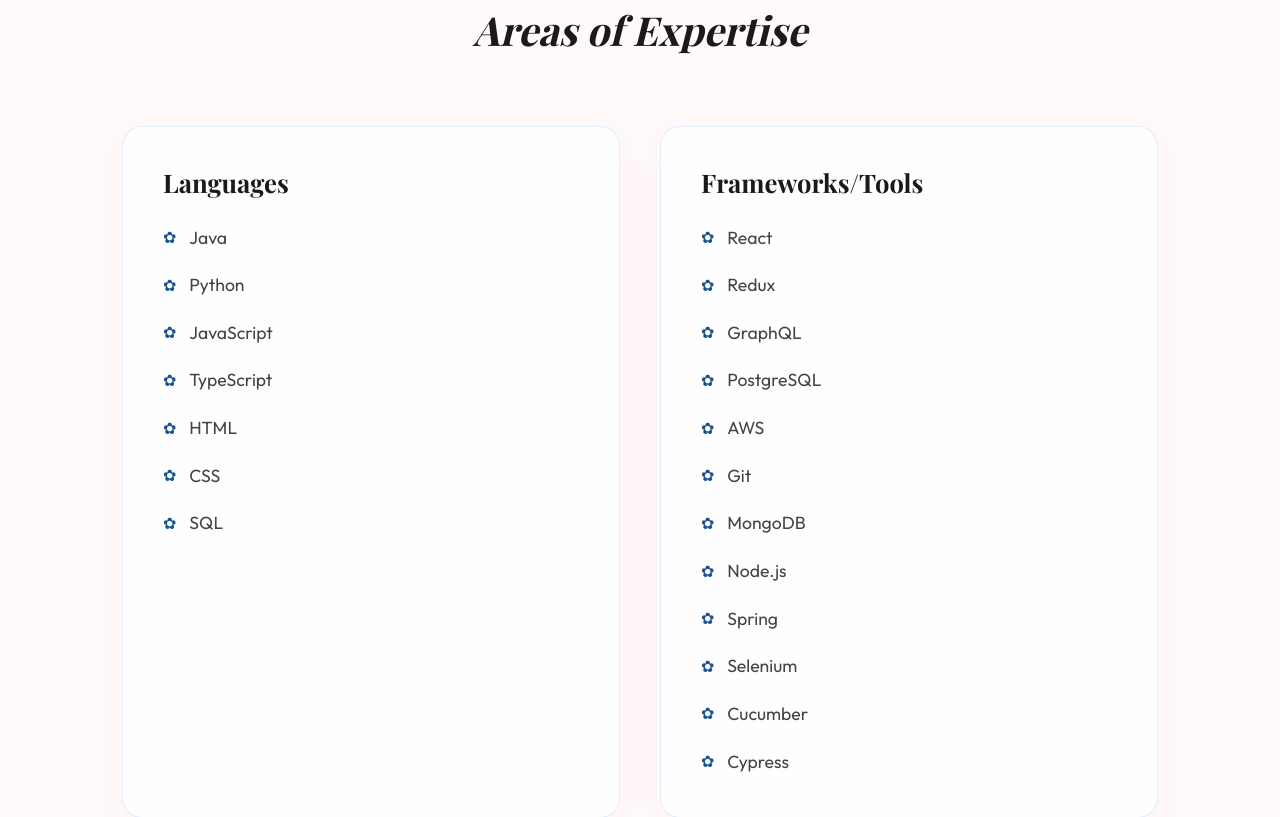
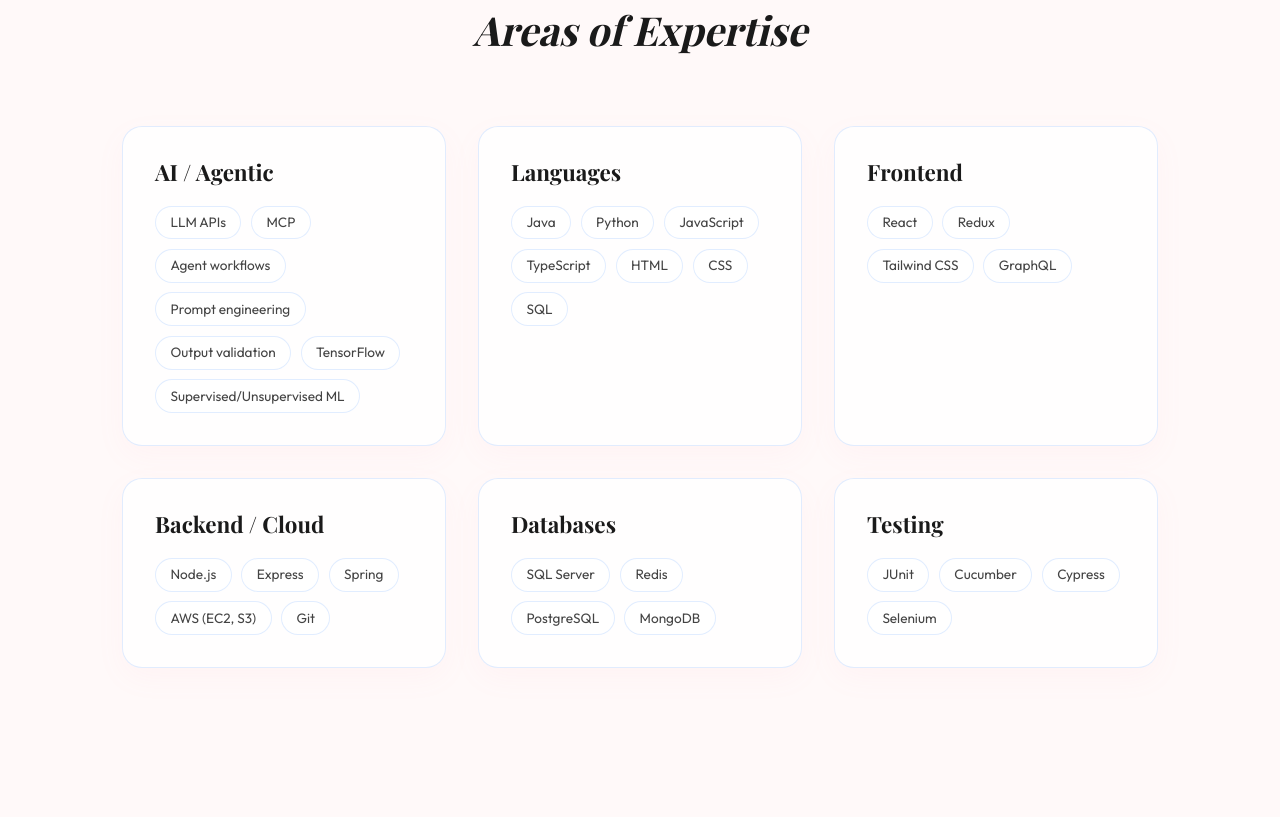
Before and after one commit to cindyylim/cindyylim.github.io, a Next.js app: page / in a window 1280 px wide. Shown: the part 903-1720 px from the top of the page. Built offline with nearby package versions, Linux system fonts and the light colour scheme; a web font is replaced by a local one.

Commit message:
Changing the skills section to be separated lists. Reordered projects list

```diff
--- a/src/components/Hero.jsx
+++ b/src/components/Hero.jsx
@@ -1,6 +1,8 @@
 import React from 'react';
 
 const Hero = () => {
+    const headlineTags = ['AI / Agents', 'Full Stack', 'React / Node', 'AWS'];
+
     const styles = {
         hero: {
             height: '100vh',
@@ -40,31 +42,24 @@
             marginTop: '0.5rem',
             letterSpacing: '4px',
         },
-        description: {
-            maxWidth: '650px',
-            fontSize: '1.3rem', /* Increased from 1.2rem */
-            color: 'var(--text-secondary)',
-            marginBottom: '2.5rem',
-            fontWeight: '400', /* Increased from 300 for better contrast */
-        },
-        featured: {
+        tags: {
             display: 'flex',
-            gap: '1.5rem',
-            marginTop: '4rem',
-            fontSize: '0.8rem',
-            fontFamily: 'var(--font-sans)',
-            color: 'var(--text-secondary)',
-            opacity: 0.8,
-            alignItems: 'center',
+            flexWrap: 'wrap',
+            justifyContent: 'center',
+            gap: '0.75rem',
+            maxWidth: '600px',
+            marginTop: '0.5rem',
         },
         tag: {
             border: '1px solid var(--border-color)',
-            padding: '0.3rem 1rem',
+            padding: '0.45rem 1.1rem',
             borderRadius: '100px',
             background: 'var(--glass-bg)',
-            color: 'var(--accent-blue)',
-            fontSize: '0.7rem',
+            color: 'var(--accent-blue-dark)',
+            fontSize: '0.8rem',
             fontWeight: '500',
+            fontFamily: 'var(--font-sans)',
+            letterSpacing: '0.5px',
         }
     };
 
@@ -80,8 +75,13 @@
                 CINDY<br />
                 <span style={styles.highlight}>FULL STACK ENGINEER</span>
             </h1>
-            <p style={styles.description}>
-            </p>
+            <div style={styles.tags} aria-label="Core expertise">
+                {headlineTags.map((tag) => (
+                    <span key={tag} style={styles.tag}>
+                        {tag}
+                    </span>
+                ))}
+            </div>
         </section>
     );
 };
--- a/src/components/Skills.jsx
+++ b/src/components/Skills.jsx
@@ -3,13 +3,37 @@
 const Skills = () => {
     const skillCategories = [
         {
+            title: 'AI / Agentic',
+            skills: [
+                'LLM APIs',
+                'MCP',
+                'Agent workflows',
+                'Prompt engineering',
+                'Output validation',
+                'TensorFlow',
+                'Supervised/Unsupervised ML',
+            ],
+        },
+        {
             title: 'Languages',
             skills: ['Java', 'Python', 'JavaScript', 'TypeScript', 'HTML', 'CSS', 'SQL'],
         },
         {
-            title: 'Frameworks/Tools',
-            skills: ['React', 'Redux', 'GraphQL', 'PostgreSQL', 'AWS', 'Git', 'MongoDB', 'Node.js', 'Spring', 'Selenium', 'Cucumber', 'Cypress'],
-        }
+            title: 'Frontend',
+            skills: ['React', 'Redux', 'Tailwind CSS', 'GraphQL'],
+        },
+        {
+            title: 'Backend / Cloud',
+            skills: ['Node.js', 'Express', 'Spring', 'AWS (EC2, S3)', 'Git'],
+        },
+        {
+            title: 'Databases',
+            skills: ['SQL Server', 'Redis', 'PostgreSQL', 'MongoDB'],
+        },
+        {
+            title: 'Testing',
+            skills: ['JUnit', 'Cucumber', 'Cypress', 'Selenium'],
+        },
     ];
 
     const styles = {
@@ -39,47 +63,40 @@
         },
         grid: {
             display: 'grid',
-            gridTemplateColumns: 'repeat(auto-fit, minmax(320px, 1fr))',
-            gap: '2.5rem',
+            gridTemplateColumns: 'repeat(auto-fit, minmax(280px, 1fr))',
+            gap: '2rem',
         },
         card: {
             backgroundColor: 'var(--glass-bg)',
             border: '1px solid var(--border-color)',
-            padding: '2.5rem',
+            padding: '2rem',
             borderRadius: 'var(--radius)',
             transition: 'var(--transition)',
             boxShadow: '0 10px 30px rgba(255, 143, 163, 0.05)',
         },
-        cardIcon: {
-            fontSize: '2.5rem',
-            marginBottom: '1.5rem',
-            display: 'block',
-        },
         cardTitle: {
-            fontSize: '1.6rem', /* Increased from 1.4rem */
+            fontSize: '1.4rem',
             fontFamily: 'var(--font-serif)',
             fontWeight: '700',
-            marginBottom: '1.5rem',
+            marginBottom: '1.25rem',
             color: 'var(--text-primary)',
         },
-        list: {
-            display: 'grid',
-            gridTemplateColumns: '1fr',
-            gap: '1rem',
+        tags: {
+            display: 'flex',
+            flexWrap: 'wrap',
+            gap: '0.6rem',
         },
-        item: {
-            fontSize: '1.1rem', /* Increased from 1rem */
+        tag: {
+            border: '1px solid var(--border-color)',
+            padding: '0.4rem 0.9rem',
+            borderRadius: '100px',
+            background: 'rgba(255, 255, 255, 0.6)',
             color: 'var(--text-secondary)',
-            display: 'flex',
-            alignItems: 'center',
-            gap: '0.8rem',
+            fontSize: '0.85rem',
+            fontWeight: '500',
             fontFamily: 'var(--font-sans)',
-            fontWeight: '400', /* Increased from 300 for better presence */
+            lineHeight: 1.4,
         },
-        bullet: {
-            color: 'var(--accent-blue-dark)',
-            fontSize: '1rem',
-        }
     };
 
     return (
@@ -90,16 +107,16 @@
             </div>
 
             <div style={styles.grid}>
-                {skillCategories.map((cat, idx) => (
-                    <div key={idx} style={styles.card} className="skill-card">
+                {skillCategories.map((cat) => (
+                    <div key={cat.title} style={styles.card} className="skill-card">
                         <h3 style={styles.cardTitle}>{cat.title}</h3>
-                        <ul style={styles.list}>
-                            {cat.skills.map((skill, sIdx) => (
-                                <li key={sIdx} style={styles.item}>
-                                    <span style={styles.bullet}>✿</span> {skill}
-                                </li>
+                        <div style={styles.tags}>
+                            {cat.skills.map((skill) => (
+                                <span key={skill} style={styles.tag}>
+                                    {skill}
+                                </span>
                             ))}
-                        </ul>
+                        </div>
                     </div>
                 ))}
             </div>
--- a/src/data/projects.js
+++ b/src/data/projects.js
@@ -20,6 +20,77 @@
         ],
         link: 'https://languagelearningapp-z0ca.onrender.com/login',
         github: 'https://github.com/cindyylim/LanguageLearningApp/tree/main'
+    },
+    {
+        id: 'file-sync-app',
+        title: 'File sync app',
+        description: 'A file sync app that allows users to sync their files to the cloud and access them from any device.',
+        detailedDescription: 'A full stack file synchronization application with AWS S3 storage and MongoDB Change Data Capture (CDC) for real-time cross-device sync.',
+        tags: ['React', 'JavaScript', 'Node.js', 'Express', 'MongoDB', 'JWT', 'Socket.io', 'AWS S3'],
+        image: '/images/file-sync-app-dashboard.png',
+        images: [
+            '/images/file-sync-app-login.png',
+            '/images/file-sync-app-dashboard.png',
+        ],
+        github: 'https://github.com/cindyylim/FileShareApp'
+    },
+    {
+        id: 'ticket-system',
+        title: 'TicketHub',
+        description: 'A full stack ticket booking system with distributed locking, Redis caching, Server-Sent Events (SSE) for real-time updates, and a virtual waiting queue to handle high traffic.',
+        detailedDescription: 'TicketHub is a full stack event ticket booking platform built to handle high-traffic booking scenarios. It uses Redis distributed locking to prevent double-booking, Redis caching for fast data access, Server-Sent Events (SSE) for real-time seat availability updates, and a virtual FIFO queue to protect backend services under load. The frontend features a modern, responsive UI with interactive seat maps and live updates, while the backend exposes a RESTful API for bookings and user auth. The tech stack includes Node.js, Express, TypeScript, MongoDB, Redis, BullMQ, React, TypeScript, Vite, and JWT auth.',
+        tags: ['React', 'TypeScript', 'Node.js', 'Express', 'MongoDB', 'Redis', 'BullMQ', 'SSE', 'Vite', 'JWT'],
+        image: '/images/tickethub.png',
+        images: [
+            '/images/tickethub-login.png',
+            '/images/tickethub-dashboard.png',
+            '/images/tickethub-event.png',
+            '/images/tickethub-seats.png',
+            '/images/tickethub-waiting-queue.png',
+            '/images/tickethub-purchase-ticket.png',
+            '/images/tickethub-my-ticket.png',
+        ],
+        github: 'https://github.com/cindyylim/ticket-system'
+    },
+    {
+        id: 'mcp-pr-workflow-server',
+        title: 'MCP PR Workflow Server',
+        description: 'An MCP server that streamlines GitHub PR workflows, monitors CI/CD, and notifies teams via Slack.',
+        detailedDescription: 'The MCP PR Workflow Server is a TypeScript-based Model Context Protocol (MCP) server designed to enhance developer productivity by automating routine PR tasks. It provides tools for PR analysis, template suggestions, CI/CD monitoring with GitHub Actions, and integration with Slack for real-time notifications. It enables AI assistants like Claude to intelligently interact with GitHub repositories, helping teams maintain high-quality code and efficient communication.',
+        tags: ['TypeScript', 'Node.js', 'MCP', 'GitHub API', 'Slack API', 'CI/CD', 'Automation'],
+        image: '/images/mcp-pr-workflow-server.png',
+        images: [
+            '/images/mcp-pr-workflow-server.png',
+            '/images/MCP-Server-1.png',
+            '/images/MCP-Server-2.png',
+            '/images/MCP-Server-3.png',
+            '/images/MCP-Server-4.png',
+            '/images/MCP-Server-5.png',
+            '/images/MCP-Server-6.png',
+            '/images/MCP-Server-7.png',
+            '/images/MCP-Server-8.png',
+        ],
+        github: 'https://github.com/cindyylim/MCP-PR-Workflow-Server'
+    },
+    {
+        id: 'goodreads-clone',
+        title: 'Social book platform',
+        description: "This is a scalable social book platform inspired by Goodreads, built with a Node.js/Express backend and a React/Next.js frontend. It enables users to discover books, track their reading (e.g., Want to Read, Currently Reading, Read), connect with friends, and join book clubs or discussions—all with user authentication and community features.",
+        detailedDescription: 'This is a full stack web application that recreates core Goodreads functionality, allowing users to discover books, track their reading progress, and engage with a community of readers. Built with a React/Next.js frontend and a Node.js/Express backend, the app supports user authentication, book search, and reading lists. This project highlights modern full stack development, RESTful API design, and scalable application architecture.',
+        tags: ['React', 'TypeScript', 'Node.js', 'Express', 'MongoDB', 'JWT', 'Next.js'],
+        image: '/images/book-catalog.png',
+        images: [
+            '/images/login-page.png',
+            '/images/discover-next-book.png',
+            '/images/book-catalog.png',
+            '/images/my-bookshelf.png',
+            '/images/profile.png',
+            '/images/book-clubs.png',
+            '/images/group-discussion.png',
+            '/images/new-discussion.png',
+        ],
+        link: 'https://goodreads-frontend-rp56.onrender.com/login',
+        github: 'https://github.com/cindyylim/GoodreadsClone'
     },
     {
         id: 'newsletter-triage',
@@ -46,77 +117,6 @@
             '/images/stock-alerts.png',
         ],
         github: 'https://github.com/cindyylim/Stock-Monitor-Bot'
-    },
-    {
-        id: 'mcp-pr-workflow-server',
-        title: 'MCP PR Workflow Server',
-        description: 'An MCP server that streamlines GitHub PR workflows, monitors CI/CD, and notifies teams via Slack.',
-        detailedDescription: 'The MCP PR Workflow Server is a TypeScript-based Model Context Protocol (MCP) server designed to enhance developer productivity by automating routine PR tasks. It provides tools for PR analysis, template suggestions, CI/CD monitoring with GitHub Actions, and integration with Slack for real-time notifications. It enables AI assistants like Claude to intelligently interact with GitHub repositories, helping teams maintain high-quality code and efficient communication.',
-        tags: ['TypeScript', 'Node.js', 'MCP', 'GitHub API', 'Slack API', 'CI/CD', 'Automation'],
-        image: '/images/mcp-pr-workflow-server.png',
-        images: [
-            '/images/mcp-pr-workflow-server.png',
-            '/images/MCP-Server-1.png',
-            '/images/MCP-Server-2.png',
-            '/images/MCP-Server-3.png',
-            '/images/MCP-Server-4.png',
-            '/images/MCP-Server-5.png',
-            '/images/MCP-Server-6.png',
-            '/images/MCP-Server-7.png',
-            '/images/MCP-Server-8.png',
-        ],
-        github: 'https://github.com/cindyylim/MCP-PR-Workflow-Server'
-    },
-    {
-        id: 'ticket-system',
-        title: 'TicketHub',
-        description: 'A full stack ticket booking system with distributed locking, Redis caching, Server-Sent Events (SSE) for real-time updates, and a virtual waiting queue to handle high traffic.',
-        detailedDescription: 'TicketHub is a full stack event ticket booking platform built to handle high-traffic booking scenarios. It uses Redis distributed locking to prevent double-booking, Redis caching for fast data access, Server-Sent Events (SSE) for real-time seat availability updates, and a virtual FIFO queue to protect backend services under load. The frontend features a modern, responsive UI with interactive seat maps and live updates, while the backend exposes a RESTful API for bookings and user auth. The tech stack includes Node.js, Express, TypeScript, MongoDB, Redis, BullMQ, React, TypeScript, Vite, and JWT auth.',
-        tags: ['React', 'TypeScript', 'Node.js', 'Express', 'MongoDB', 'Redis', 'BullMQ', 'SSE', 'Vite', 'JWT'],
-        image: '/images/tickethub.png',
-        images: [
-            '/images/tickethub-login.png',
-            '/images/tickethub-dashboard.png',
-            '/images/tickethub-event.png',
-            '/images/tickethub-seats.png',
-            '/images/tickethub-waiting-queue.png',
-            '/images/tickethub-purchase-ticket.png',
-            '/images/tickethub-my-ticket.png',
-        ],
-        github: 'https://github.com/cindyylim/ticket-system'
-    },
-    {
-        id: 'goodreads-clone',
-        title: 'Social book platform',
-        description: "This is a scalable social book platform inspired by Goodreads, built with a Node.js/Express backend and a React/Next.js frontend. It enables users to discover books, track their reading (e.g., Want to Read, Currently Reading, Read), connect with friends, and join book clubs or discussions—all with user authentication and community features.",
-        detailedDescription: 'This is a full stack web application that recreates core Goodreads functionality, allowing users to discover books, track their reading progress, and engage with a community of readers. Built with a React/Next.js frontend and a Node.js/Express backend, the app supports user authentication, book search, and reading lists. This project highlights modern full stack development, RESTful API design, and scalable application architecture.',
-        tags: ['React', 'TypeScript', 'Node.js', 'Express', 'MongoDB', 'JWT', 'Next.js'],
-        image: '/images/book-catalog.png',
-        images: [
-            '/images/login-page.png',
-            '/images/discover-next-book.png',
-            '/images/book-catalog.png',
-            '/images/my-bookshelf.png',
-            '/images/profile.png',
-            '/images/book-clubs.png',
-            '/images/group-discussion.png',
-            '/images/new-discussion.png',
-        ],
-        link: 'https://goodreads-frontend-rp56.onrender.com/login',
-        github: 'https://github.com/cindyylim/GoodreadsClone'
-    },
-    {
-        id: 'file-sync-app',
-        title: 'File sync app',
-        description: 'A file sync app that allows users to sync their files to the cloud and access them from any device.',
-        detailedDescription: 'A full stack file synchronization application with AWS S3 storage and MongoDB Change Data Capture (CDC) for real-time cross-device sync.',
-        tags: ['React', 'JavaScript', 'Node.js', 'Express', 'MongoDB', 'JWT', 'Socket.io', 'AWS S3'],
-        image: '/images/file-sync-app-dashboard.png',
-        images: [
-            '/images/file-sync-app-login.png',
-            '/images/file-sync-app-dashboard.png',
-        ],
-        github: 'https://github.com/cindyylim/FileShareApp'
     },
     {
         id: 'booking-app',
```
